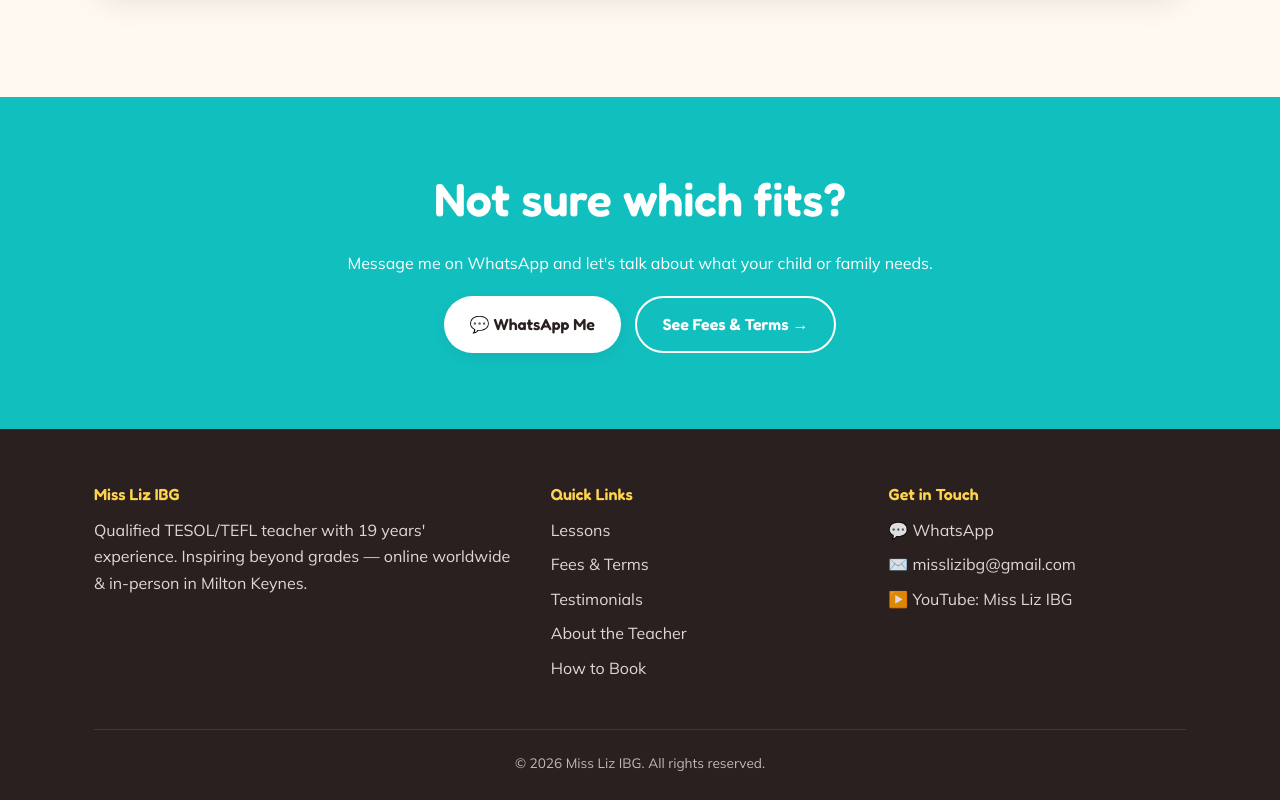
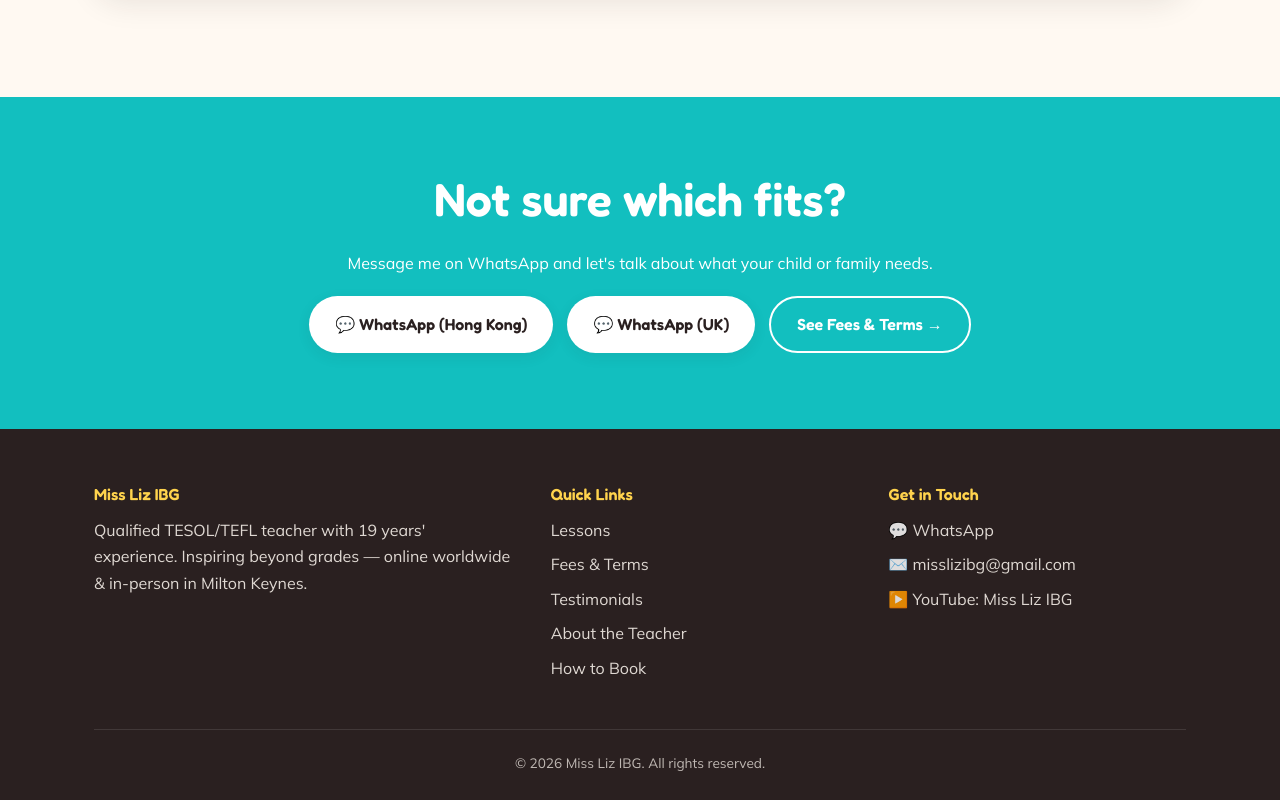
Before and after one commit to himariliz/misslizibg.com, a plain HTML site: page lessons.html in a window 1280 px wide. Shown: the part 1583-2383 px from the top of the page. Drawn offline with Linux system fonts and the light colour scheme.

Commit message:
Update lessons.html

```diff
--- a/lessons.html
+++ b/lessons.html
@@ -91,7 +91,8 @@
     <h2>Not sure which fits?</h2>
     <p>Message me on WhatsApp and let's talk about what your child or family needs.</p>
     <div class="btn-row" style="justify-content:center; margin-top:20px;">
-      <a class="btn btn-white" href="https://wa.me/85292589612" target="_blank" rel="noopener">💬 WhatsApp Me</a>
+      <a class="btn btn-white" href="https://wa.me/85292589612" target="_blank" rel="noopener">💬 WhatsApp (Hong Kong)</a>
+      <a class="btn btn-white" href="https://wa.me/447561155098" target="_blank" rel="noopener">💬 WhatsApp (UK)</a>
       <a class="btn btn-outline" href="fees.html">See Fees & Terms →</a>
     </div>
   </div>
```
